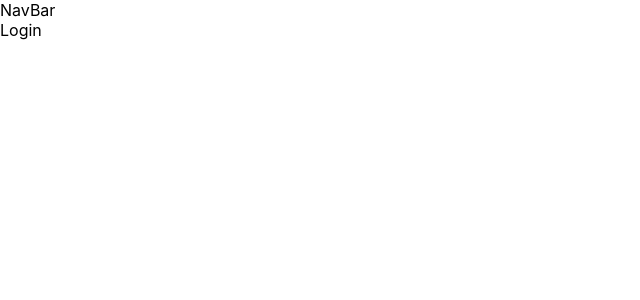
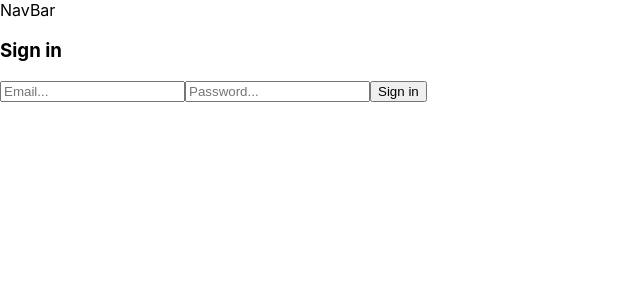
Before and after one commit to oldbettie/notepad, a React (Create React App) app: page /login in a window 1280 px wide. Shown: the top 300 px of the page, without its empty margins (0-640 px from the left). Built offline with nearby package versions, Linux system fonts and the light colour scheme.

Commit message:
added login

```diff
--- a/package.json
+++ b/package.json
@@ -17,7 +17,7 @@
 		"web-vitals": "^2.1.4"
 	},
 	"scripts": {
-    "start": "react-scripts start",
+		"start": "PORT=3001 react-scripts start",
 		"build": "react-scripts build",
 		"test": "react-scripts test",
 		"eject": "react-scripts eject"
--- a/src/pages/Login.js
+++ b/src/pages/Login.js
@@ -1,7 +1,55 @@
-import React from "react";
+import React, { useState } from "react";
+import axios from "axios";
+import Button from "../components/Button";
 
 function Login() {
-	return <div>Login</div>;
+	const URL = `http://localhost:3000/`;
+	const [email, setEmail] = useState("");
+	const [password, setPassword] = useState("");
+	const [loginStatus, setLoginStatus] = useState("");
+
+	function login() {
+		axios
+			.post(`${URL}login`, {
+				email: email,
+				password: password,
+			})
+			.then((res) => {
+				if (!res.data.message) {
+					setLoginStatus(res.data.message);
+				} else {
+					console.log(res.data);
+					setLoginStatus(res.data[0].email);
+				}
+			});
+	}
+
+	return (
+		<div>
+			<form onSubmit={login}>
+				<h3>Sign in</h3>
+				<input
+					placeholder="Email..."
+					required
+					onChange={(event) => {
+						setEmail(event.target.value);
+					}}
+				/>
+				<input
+					placeholder="Password..."
+					required
+					type="password"
+					onChange={(event) => {
+						setPassword(event.target.value);
+					}}
+				/>
+				{/* <NavLink to={"/"}> */}
+				<Button content="Sign in" />
+				{/* </NavLink> */}
+			</form>
+			<h2>{loginStatus}</h2>
+		</div>
+	);
 }
 
 export default Login;
--- a/src/pages/SignUp.js
+++ b/src/pages/SignUp.js
@@ -10,7 +10,9 @@ function SignUp() {
 	const [registerPassword, setRegisterPassword] = useState("");
 	const [status, setStatus] = useState("");
 
-	function register() {
+	function register(e) {
+		e.preventDefault();
+		console.log("form submitted");
 		axios
 			.post(`${URL}signup`, {
 				userName: username,
@@ -24,7 +26,6 @@ function SignUp() {
 	}
 
 	return (
-		<div>
 		<div>
 			<form onSubmit={register}>
 				<h3>Register User</h3>
@@ -56,7 +57,6 @@ function SignUp() {
 			</form>
 			{/* <h2>{status}</h2> */}
 		</div>
-		</div>
 	);
 }
 
```
Lines whose indentation alone changed are shown as unchanged.
